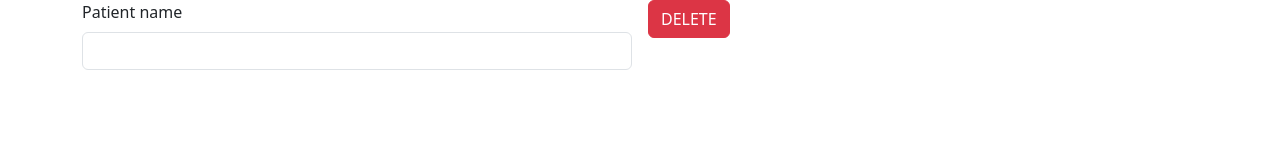
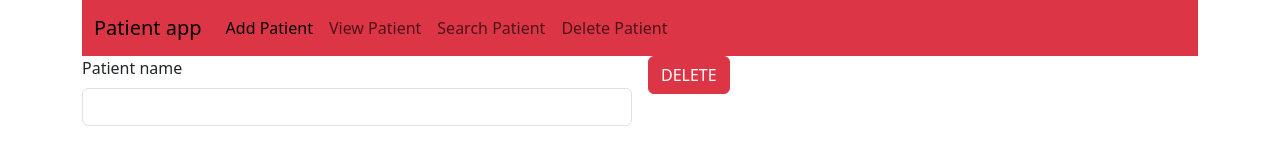
Before and after one commit to Neh1304/Patient-App, a plain HTML site: page delete.html in a window 1280 px wide. Drawn offline with nearby package versions, Linux system fonts and the light colour scheme.

Commit message:
Completed

```diff
--- a/delete.html
+++ b/delete.html
@@ -11,6 +11,30 @@
 
 <body>
     <div class="container">
+        <nav class="navbar navbar-expand-lg bg-danger">
+            <div class="container-fluid">
+              <a class="navbar-brand" href="#">Patient app</a>
+              <button class="navbar-toggler" type="button" data-bs-toggle="collapse" data-bs-target="#navbarNav" aria-controls="navbarNav" aria-expanded="false" aria-label="Toggle navigation">
+                <span class="navbar-toggler-icon"></span>
+              </button>
+              <div class="collapse navbar-collapse" id="navbarNav">
+                <ul class="navbar-nav">
+                  <li class="nav-item">
+                    <a class="nav-link active" aria-current="page" href="index.html">Add Patient</a>
+                  </li>
+                  <li class="nav-item">
+                    <a class="nav-link" href="view.html">View Patient</a>
+                  </li>
+                  <li class="nav-item">
+                    <a class="nav-link" href="search.html">Search Patient</a>
+                  </li>
+                  <li class="nav-item">
+                    <a class="nav-link" href="delete.html">Delete Patient</a>
+                  </li>
+                </ul>
+              </div>
+            </div>
+          </nav>
         <div class="row">
             <div class="col col-12 col-sm-12 col-md-12 col-lg-12 col-xl-12 col-xxl-12">
                 <div class="row g-3">
```
Also changed, not shown: index.html (+24 -1 lines), search.html (+24 -0 lines), view.html (+24 -0 lines).
